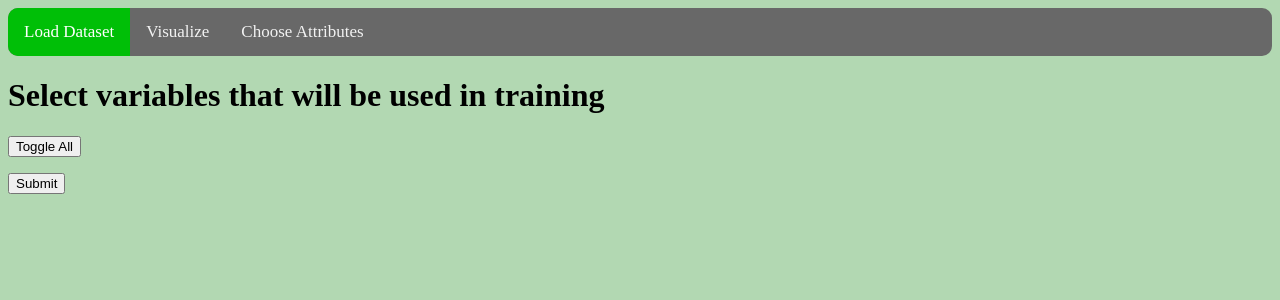
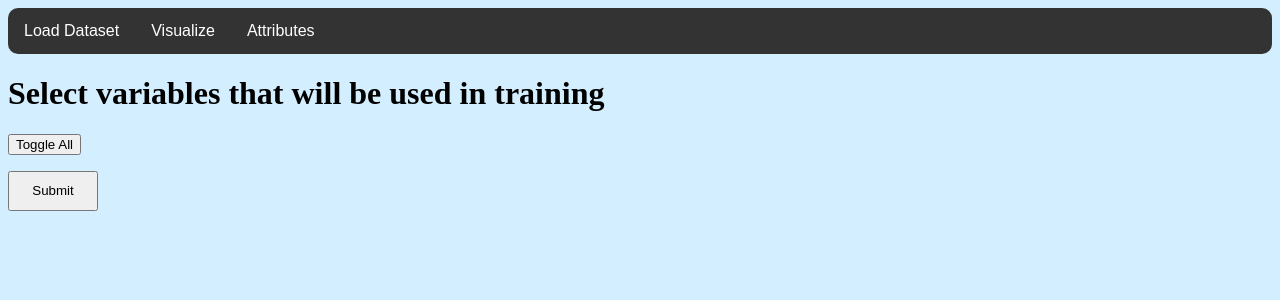
Before and after one commit to Neroxn/website-app, a Flask app: page /select_y in a window 1280 px wide. Shown: the top 300 px of the page. Run offline with Flask 2, Linux system fonts and the light colour scheme; parts of the project's set-up code (start-up, migrations or seed data) failed here and were passed over.

Commit message:
Update select_y_variable.html

```diff
--- a/templates/select_y_variable.html
+++ b/templates/select_y_variable.html
@@ -20,46 +20,94 @@ function toggle(source) {
 	height: 40px;
 }
 body {
-	background: rgba(0, 128, 0, 0.3);
+	background:   rgba(112, 203, 255, 0.3);
 }
-
-/* Add a black background color to the top navigation */
-.topnav {
-  background-color: rgb(104,104,104);
+/* Navbar container */
+.navbar {
   overflow: hidden;
+  background-color: #333;
+  font-family: Arial;
   border-radius: 10px;
 }
 
-/* Style the links inside the navigation bar */
-.topnav a {
+/* Links inside the navbar */
+.navbar a {
   float: left;
-  color: #f2f2f2;
+  font-size: 16px;
+  color: white;
   text-align: center;
   padding: 14px 16px;
   text-decoration: none;
-  font-size: 17px;
 }
 
-/* Change the color of links on hover */
-.topnav a:hover {
-  background-color: #ddd;
-  color: black;
-  transform: scale(1.1);
+/* The dropdown container */
+.dropdown {
+  float: left;
+  overflow: hidden;
 }
 
-/* Add a color to the active/current link */
-.topnav a.active {
-  background-color: #00bf07;
+/* Dropdown button */
+.dropdown .dropbtn {
+  font-size: 16px;
+  border: none;
+  outline: none;
   color: white;
+  padding: 14px 16px;
+  background-color: inherit;
+  font-family: inherit; /* Important for vertical align on mobile phones */
+  margin: 0; /* Important for vertical align on mobile phones */
+}
+
+/* Add a red background color to navbar links on hover */
+.navbar a:hover, .dropdown:hover .dropbtn {
+  background-color: red;
+}
+
+/* Dropdown content (hidden by default) */
+.dropdown-content {
+  display: none;
+  position: absolute;
+  background-color: #f9f9f9;
+  min-width: 160px;
+  box-shadow: 0px 8px 16px 0px rgba(0,0,0,0.2);
+  z-index: 1;
+}
+
+/* Links inside the dropdown */
+.dropdown-content a {
+  float: none;
+  color: black;
+  padding: 12px 16px;
+  text-decoration: none;
+  display: block;
+  text-align: left;
+}
+
+/* Add a grey background color to dropdown links on hover */
+.dropdown-content a:hover {
+  background-color: #ddd;
+}
+
+/* Show the dropdown menu on hover */
+.dropdown:hover .dropdown-content {
+  display: block;
 }
 
 </style>
 </head>
 
-<div class="topnav">
-  <a class="active" href="/"> Load Dataset</a>
-  <a href="{{ url_for('select_variables') }}">Visualize</a>
-  <a href="{{ url_for('select_variables') }}">Choose Attributes</a>
+<div class="navbar">
+  <a href="/">Load Dataset</a>
+  <a href="{{ url_for('visualize') }}">Visualize</a>
+  <div class="dropdown">
+    <button class="dropbtn">Attributes
+      <i class="fa fa-caret-down"></i>
+    </button>
+    <div class="dropdown-content">
+      <a href="{{ url_for('select_variables') }}">Choose X</a>
+      <a href="{{ url_for('select_y') }} ">Choose Y</a>
+    </div>
+  </div>
 </div>
 
     <h1>Select variables that will be used in training </h1>
@@ -72,5 +120,5 @@ body {
     {{ col[0] }}</li>
 {% endfor %}
 </ul>
-<input type="submit" class='sumbit'>
+<input type="submit" class='submit'>
 </form>
```
